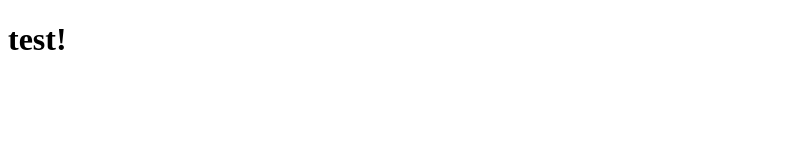
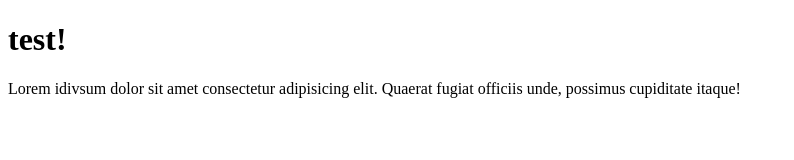
Before and after one commit to kurays015/Testing, a plain HTML site: page index.html in a window 1280 px wide. Shown: the whole page, without its empty margins (0-794 px from the left). Drawn offline with Linux system fonts and the light colour scheme.

Commit message:
add div instead of p

```diff
--- a/index.html
+++ b/index.html
@@ -7,5 +7,9 @@
   </head>
   <body>
     <h1>test!</h1>
+    <div>
+      Lorem idivsum dolor sit amet consectetur adipisicing elit. Quaerat fugiat
+      officiis unde, possimus cupiditate itaque!
+    </div>
   </body>
 </html>
```
